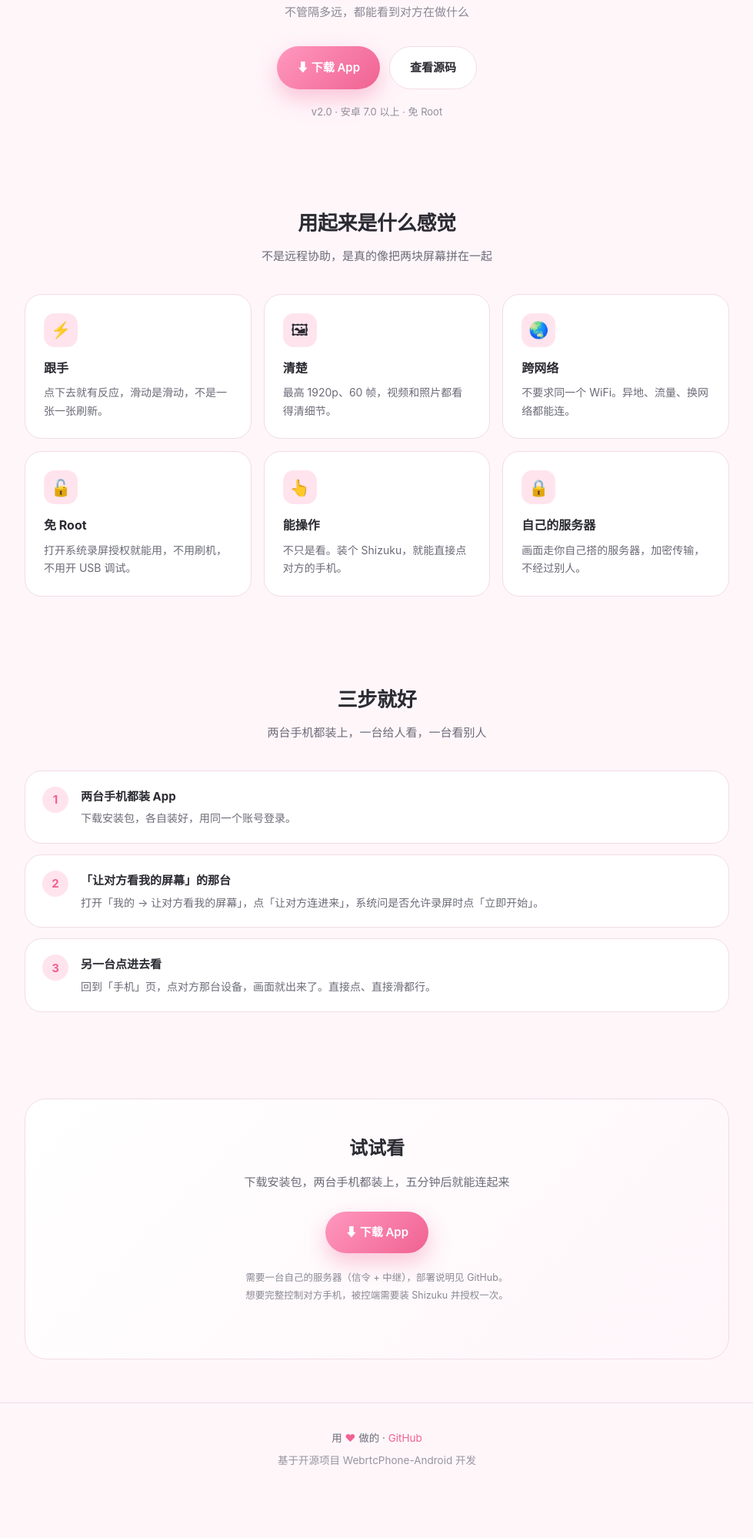
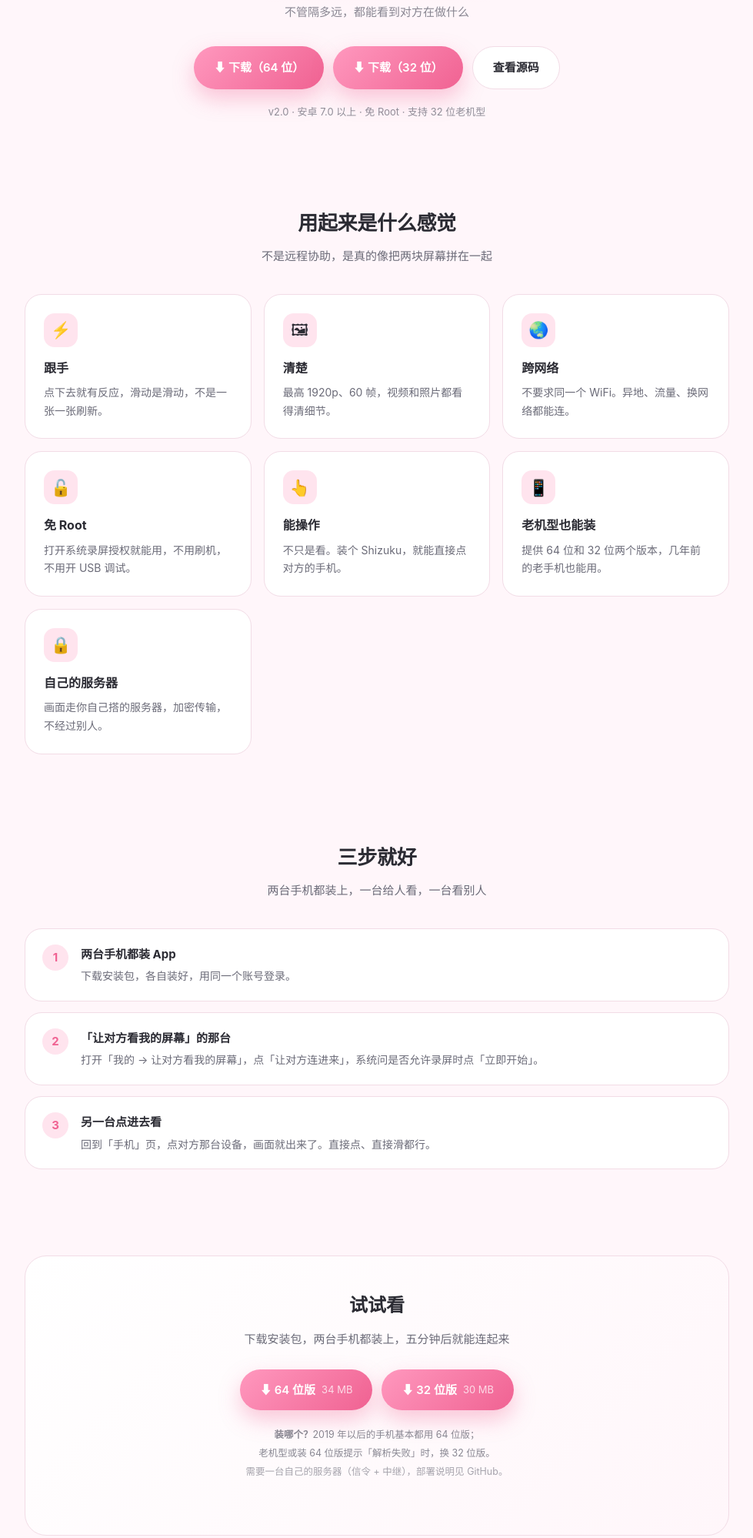
Before and after one commit to hhoneypot0-ui/HandLink, a plain HTML site: page docs/index.html in a window 1280 px wide. Shown: the part 377-2375 px from the top of the page at 77% size, without its empty margins (150-1129 px from the left). Before the commit the page ends 2332 px from the top, so only its background shows below. Drawn offline with Linux system fonts and the light colour scheme.

Commit message:
新增 32 位（armeabi-v7a）构建，适配老机型；官网与 README 提供 64/32 双下载

```diff
--- a/docs/index.html
+++ b/docs/index.html
@@ -160,14 +160,17 @@
     <p class="sub">两台手机，一块屏幕</p>
     <p class="slogan">不管隔多远，都能看到对方在做什么</p>
     <div class="btns">
-      <a class="btn btn-primary" id="download" href="https://github.com/hhoneypot0-ui/HandLink/releases/latest">
-        ⬇ 下载 App
+      <a class="btn btn-primary" id="download" href="https://github.com/hhoneypot0-ui/HandLink/releases/download/v2.0/HandLink-2.0-arm64.apk">
+        ⬇ 下载（64 位）
+      </a>
+      <a class="btn btn-primary" href="https://github.com/hhoneypot0-ui/HandLink/releases/download/v2.0/HandLink-2.0-arm32.apk">
+        ⬇ 下载（32 位）
       </a>
       <a class="btn btn-ghost" href="https://github.com/hhoneypot0-ui/HandLink" target="_blank" rel="noopener">
         查看源码
       </a>
     </div>
-    <p class="ver">v2.0 · 安卓 7.0 以上 · 免 Root</p>
+    <p class="ver">v2.0 · 安卓 7.0 以上 · 免 Root · 支持 32 位老机型</p>
   </div>
 </div>
 
@@ -200,6 +203,11 @@
         <div class="ico">👆</div>
         <h3>能操作</h3>
         <p>不只是看。装个 Shizuku，就能直接点对方的手机。</p>
+      </div>
+      <div class="card">
+        <div class="ico">📱</div>
+        <h3>老机型也能装</h3>
+        <p>提供 64 位和 32 位两个版本，几年前的老手机也能用。</p>
       </div>
       <div class="card">
         <div class="ico">🔒</div>
@@ -246,11 +254,17 @@
       <h2>试试看</h2>
       <p>下载安装包，两台手机都装上，五分钟后就能连起来</p>
       <div class="btns">
-        <a class="btn btn-primary" href="https://github.com/hhoneypot0-ui/HandLink/releases/latest">⬇ 下载 App</a>
+        <a class="btn btn-primary" href="https://github.com/hhoneypot0-ui/HandLink/releases/download/v2.0/HandLink-2.0-arm64.apk">
+          ⬇ 64 位版 <span style="opacity:.75;font-weight:400;font-size:13px">34 MB</span>
+        </a>
+        <a class="btn btn-primary" href="https://github.com/hhoneypot0-ui/HandLink/releases/download/v2.0/HandLink-2.0-arm32.apk">
+          ⬇ 32 位版 <span style="opacity:.75;font-weight:400;font-size:13px">30 MB</span>
+        </a>
       </div>
       <p class="note">
-        需要一台自己的服务器（信令 + 中继），部署说明见 GitHub。<br>
-        想要完整控制对方手机，被控端需要装 Shizuku 并授权一次。
+        <b>装哪个？</b>2019 年以后的手机基本都用 64 位版；<br>
+        老机型或装 64 位版提示「解析失败」时，换 32 位版。<br>
+        <span style="opacity:.75">需要一台自己的服务器（信令 + 中继），部署说明见 GitHub。</span>
       </p>
     </div>
   </div>
```
Also changed, not shown: 6 other files.
